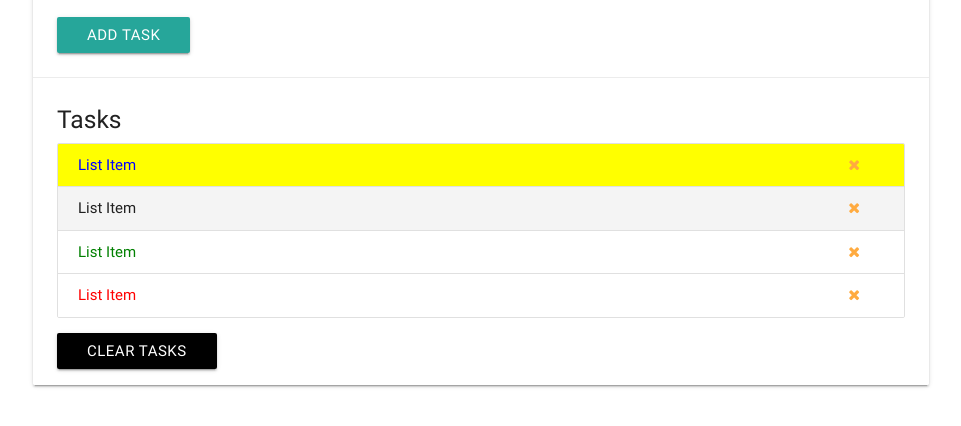
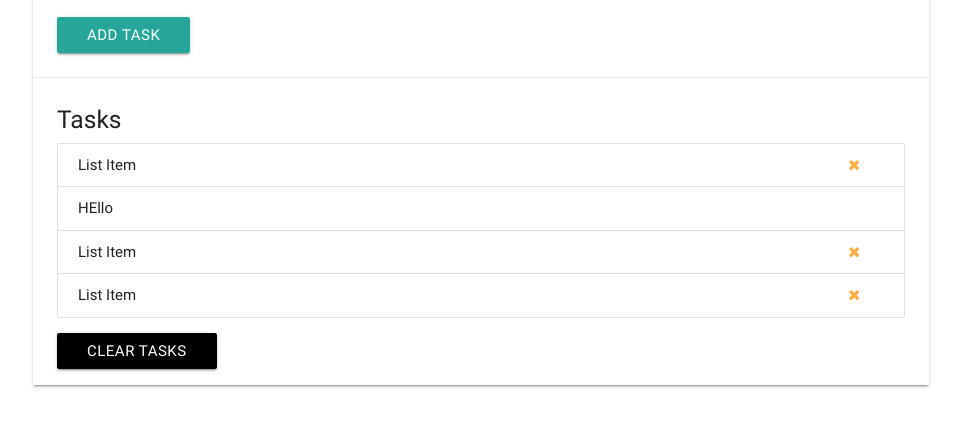
Before and after one commit to kawshar798/PracticeJavascript, a plain HTML site: page index.html in a window 1280 px wide. Shown: the part 156-582 px from the top of the page, without its empty margins (159-1120 px from the left). Drawn offline with nearby package versions, Linux system fonts and the light colour scheme.

Commit message:
dom travers end

```diff
--- a/index.html
+++ b/index.html
@@ -96,7 +96,13 @@ let task_list = document.getElementById('task-title');
 
 
 
-  ////////////////////document.querySelector()////////////////////
+  ////////////////////
+
+      //document.querySelector()
+
+  ////////////////////
+
+  /*
   document.querySelector('li').style.color = 'red';
   document.querySelector('ul li').style.color = 'blue';
 
@@ -104,12 +110,102 @@ let task_list = document.getElementById('task-title');
   document.querySelector('li:nth-child(3)').style.color = 'green';
 
   document.querySelector('li:nth-child(odd)').style.background = 'yellow';
-  document.querySelector('li:nth-child(even)').style.background = '#f4f4f4'
+  document.querySelector('li:nth-child(even)').style.background = '#f4f4f4'*/
+
+ ////////////////////
+
+      //document.getElementByClassName()
+
+  ////////////////////
 
 
+// const items = document.getElementsByClassName('collection-item');
+// console.log(items);
+// items[0].style.color = 'red';
+// items[3].textContent = 'Hello';
+
+// const listItems  = document.querySelector('ul').getElementsByClassName('collection-item');
+// console.log(listItems);
+
+ ////////////////////
+
+      //document.getElementByTagName()
+
+  ////////////////////
+
+  // let lis = document.getElementsByTagName('li');
+  // lis[1].style.color = 'red'
+
+  //convert HTML collection into array
+
+// lis = Array.from(lis);
+// lis.reverse();
+// console.log(lis)
+
+// lis.forEach(function(li,index){
+//   console.log(li.className)
+//   li.textContent = `${index} : Hello`
+// });
+// console.log(lis)
+
+ ////////////////////
+
+      //document.querySelectorAll()
+
+  ////////////////////
 
 
+  //-----------------------------------------------------------------------------------------------------------
+  //-----------------------------------------------------------------------------------------------------------
 
+  let val;
+  const list = document.querySelector('ul.collection');
+  const listItem = document.querySelector('li.collection-item:first-child');
+  val = listItem;
+  val = list;
+
+//Get child nodes
+
+val = list.childNodes;
+val = list.childNodes[0];
+val = list.childNodes[0].nodeName;
+val = list.childNodes[1].nodeType;//output:fa-rotate-1
+//Node Type Means
+// 1 - Element
+// 2 - Attribute(deprecated)
+// 3 - Text node
+// 8 - Comment
+// 9 - Document itself
+//10 - Doctype
+
+//Get children element nodes
+val = list.children;
+val = list.children[1];
+list.children[1].textContent = 'HEllo'
+
+// Children of Children
+val = list.children[2].children[0].className;
+//First child
+val = list.firstChild;
+val = list.firstElementChild;
+console.log(val);
+
+//Get patent node
+
+val = listItem.parentNode;
+val = listItem.parentElement;
+val = listItem.parentElement.parentElement;//collection-item->collection->card-action
+
+//Get next sibling
+val = listItem.nextSibling;
+val = listItem.nextElementSibling.nextElementSibling;
+console.log(val);
+
+//Previous Sibling
+
+val = listItem.previousSibling;
+val = listItem.previousElementSibling;
+console.log(val);
 
   </script>
 </body>
```
